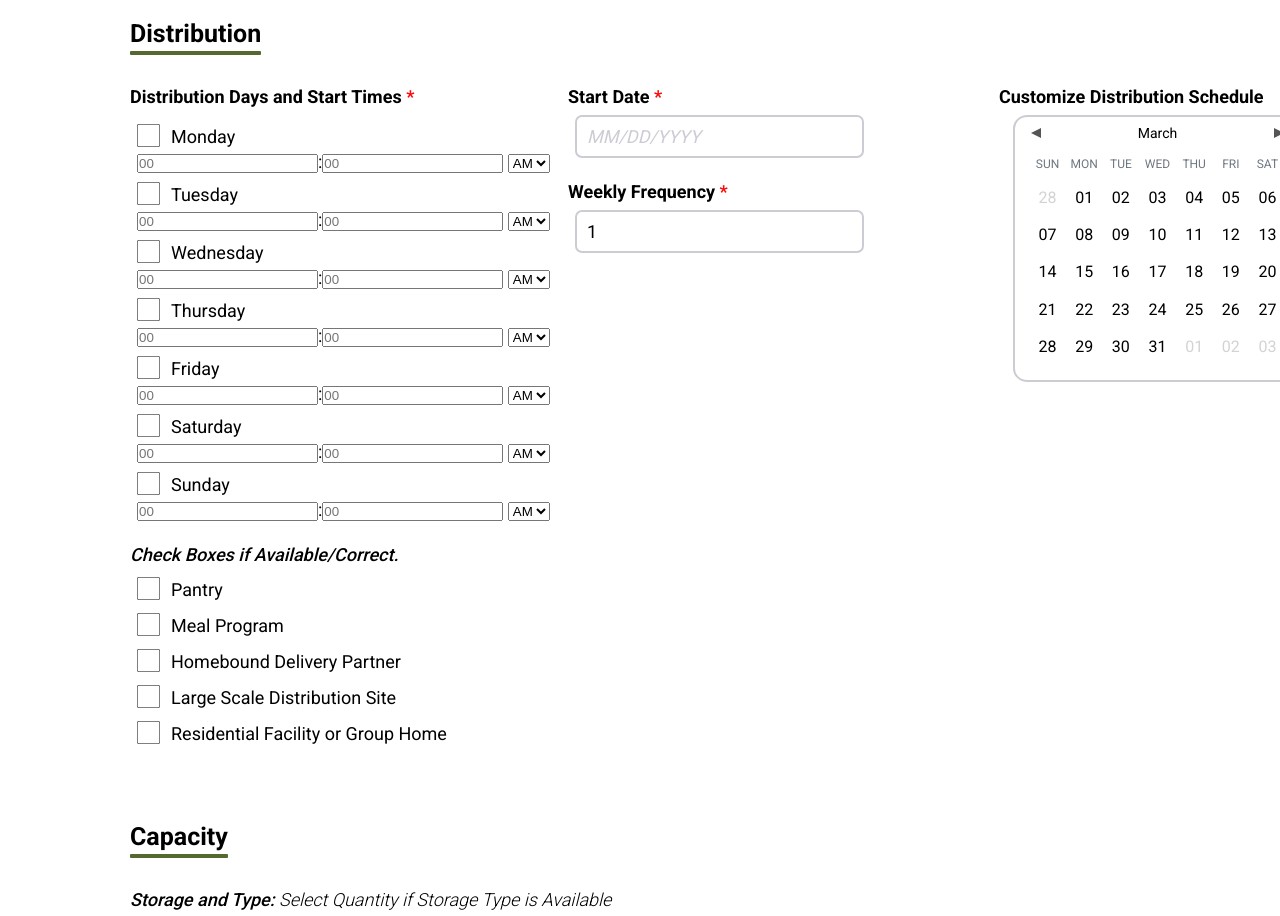
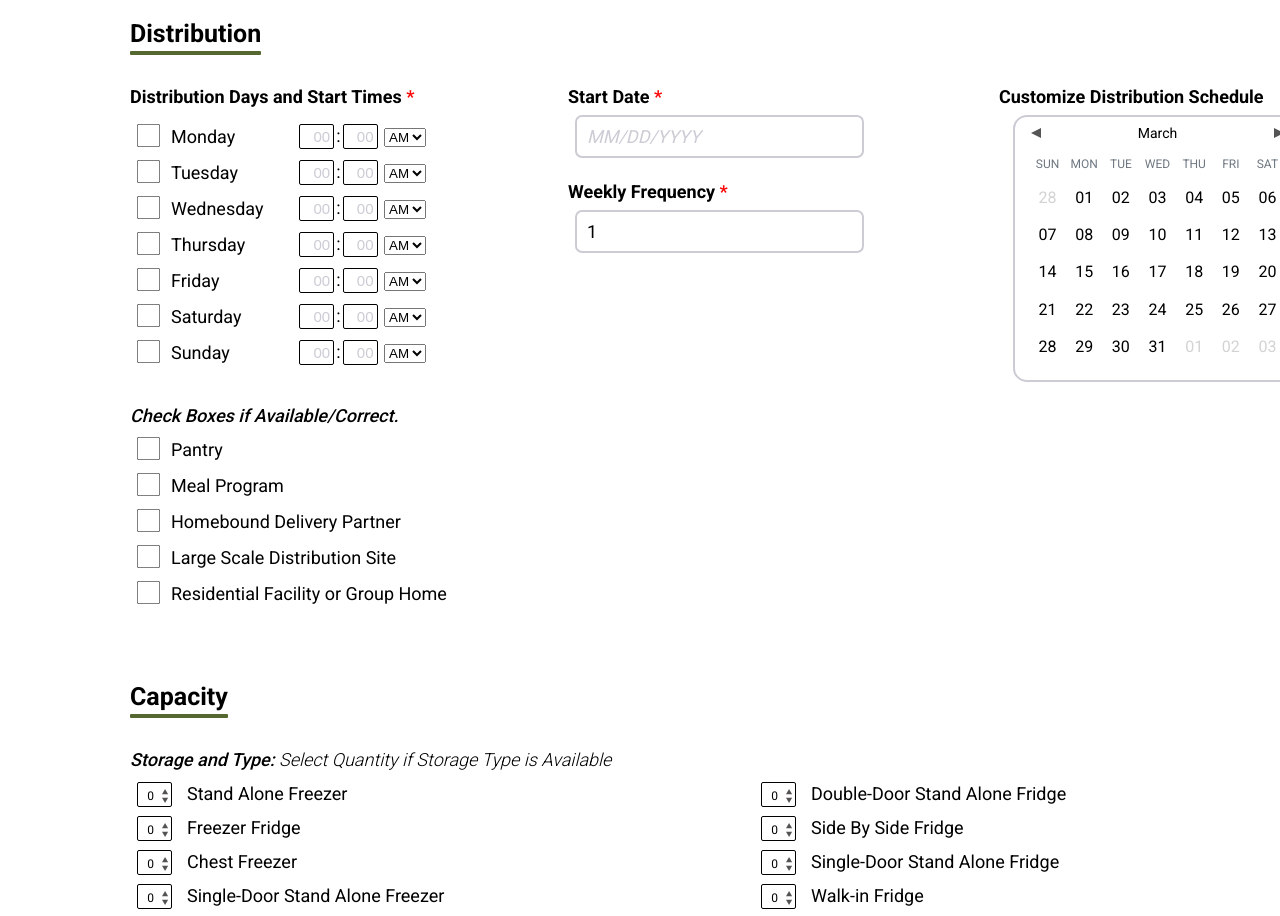
Before and after one commit to TritonSE/FSD-Distribution-Web-App, a React (Create React App) app in the folder frontend/: page /create-agency in a window 1280 px wide. Shown: the part 2080-2996 px from the top of the page. Built offline with nearby package versions, Linux system fonts and the light colour scheme.

Commit message:
Implement+style TimeBox

```diff
--- a/frontend/src/pages/AgencyProfileForm/AgencyProfileForm.js
+++ b/frontend/src/pages/AgencyProfileForm/AgencyProfileForm.js
@@ -143,13 +143,13 @@ class AgencyProfileForm extends Component {
       sunday: data.sunday,
     };
     let distributionStartTimes = {
-      monday: data.mondayStartTime,
-      tuesday: data.tuesdayStartTime,
-      wednesday: data.wednesdayStartTime,
-      thursday: data.thursdayStartTime,
-      friday: data.fridayStartTime,
-      saturday: data.saturdayStartTime,
-      sunday: data.sundayStartTime,
+      monday: data.monday ? data.mondayStartTime : "",
+      tuesday: data.tuesday ? data.tuesdayStartTime : "",
+      wednesday: data.wednesday ? data.wednesdayStartTime : "",
+      thursday: data.thursday ? data.thursdayStartTime : "",
+      friday: data.friday ? data.fridayStartTime : "",
+      saturday: data.saturday ? data.saturdayStartTime : "",
+      sunday: data.sunday ? data.sundayStartTime : "",
     };
 
     data.tableContent = tableContent;
--- a/frontend/src/pages/AgencyProfileForm/FormStyle.css
+++ b/frontend/src/pages/AgencyProfileForm/FormStyle.css
@@ -193,6 +193,10 @@
   position: relative;
   margin-top: 9px;
   margin-bottom: 0px;
+  display: inline-block;
+}
+
+.checkbox-list-column > .custom-checkbox {
   display: table;
 }
 
@@ -299,6 +303,34 @@ div.form-focus-gray {
   border-top: 3px solid #a0a0a0;
 }
 
+/* * * * Time input * * * */
+
+.time-input {
+  display: block;
+  position: relative;
+  width: auto;
+  float: right;
+  margin-top: 9px;
+}
+
+.number-field {
+  position: relative;
+  height: 25px;
+  width: 35px;
+  display: inline-block;
+  padding: 0px;
+  padding-right: 3px;
+  margin: 0px 2px 0px 2px;
+  border-radius: 2px;
+  border: 1px solid #000000;
+  font-size: 15px;
+  text-align: right;
+}
+
+.number-field::placeholder {
+  color: #cdcbd4;
+}
+
 /* * * * Small button * * * */
 
 .small-button {
--- a/frontend/src/pages/AgencyProfileForm/TimeBox.jsx
+++ b/frontend/src/pages/AgencyProfileForm/TimeBox.jsx
@@ -21,16 +21,35 @@ class TimeBox extends Component {
     }
   }
 
+  /**
+   * Returns an object containing the hour, minute, and AM/PM strings from the
+   * given time string.
+   * @param {String} timeString Time string of format "HH:MM AM"
+   */
   buildTimeObject(timeString) {
     const index1 = timeString.indexOf(":");
     const index2 = timeString.indexOf(" ");
     return {
       hour: timeString.slice(0, index1),
       minute: timeString.slice(index1 + 1, index2),
-      ampm: timeString.slice(index2 + 1),
+      ampm: timeString.slice(index2 + 1) === "PM" ? "PM" : "AM",
     };
   }
 
+  /**
+   * Returns a time string of format "HH:MM AM" using the data from the given
+   * object.
+   * @param {Object} timeObject Time object like that returned from
+   * buildTimeObject()
+   */
+  buildTimeString(timeObject) {
+    return timeObject.hour + ":" + timeObject.minute + " " + timeObject.ampm;
+  }
+
+  /**
+   * Recalculates state if there is a new time value.
+   * @param {Any} prevProps Previous props
+   */
   componentDidUpdate(prevProps) {
     const timeValue = this.props.value;
     if (timeValue !== prevProps.value) {
@@ -38,6 +57,12 @@ class TimeBox extends Component {
     }
   }
 
+  /**
+   * Handler for changes in any of the input fields in this TimeBox. Assembles a
+   * new time string and passes it to the onChange callback.
+   * @param {String} key Which part of the time to update
+   * @param {String} value Updated value
+   */
   handleChange = (key, value) => {
     const { stateKey, onChange } = this.props;
     if (value.length > 2) {
@@ -46,20 +71,46 @@ class TimeBox extends Component {
 
     let time = { ...this.state };
     time[key] = value;
-    let timeString = time.hour + ":" + time.minute + " " + time.ampm;
-    onChange(stateKey, timeString);
+    onChange(stateKey, this.buildTimeString(time));
+  };
+
+  /**
+   * Handler for losing focus in either of the numerical inputs in this TimeBox.
+   * Processes the value to ensure it is either empty or a two-digit numerical
+   * string. If the value is updated, calls the onChange callback.
+   * Note: Do not use this for the AM/PM selection.
+   * @param {String} key Which part of the time input lost focus
+   * @param {String} value Current value of the input
+   */
+  handleBlur = (key, value) => {
+    if (value === "") {
+      return;
+    }
+    const { stateKey, onChange } = this.props;
+    const numVal = parseInt(value);
+    if (isNaN(numVal) || numVal === 0) {
+      // reject values that are not numbers or are just 0
+      onChange(stateKey, "");
+    } else if (value.length === 1) {
+      // prepend a 0 if there's only one digit
+      let time = { ...this.state };
+      time[key] = "0" + value;
+      onChange(stateKey, this.buildTimeString(time));
+    }
+    // else, no change needed
   };
 
   render() {
     const { hour, minute, ampm } = this.state;
     return (
-      <span>
+      <span className="time-input">
         <input
           type="text"
           className="number-field"
           placeholder="00"
           value={hour}
           onChange={(event) => this.handleChange("hour", event.target.value)}
+          onBlur={(event) => this.handleBlur("hour", event.target.value)}
         />
         :
         <input
@@ -68,9 +119,10 @@ class TimeBox extends Component {
           placeholder="00"
           value={minute}
           onChange={(event) => this.handleChange("minute", event.target.value)}
+          onBlur={(event) => this.handleBlur("minute", event.target.value)}
         />{" "}
         <select
-          value={ampm === "PM" ? "PM" : "AM"}
+          value={ampm}
           onChange={(event) => this.handleChange("ampm", event.target.value)}
         >
           <option>AM</option>
```
